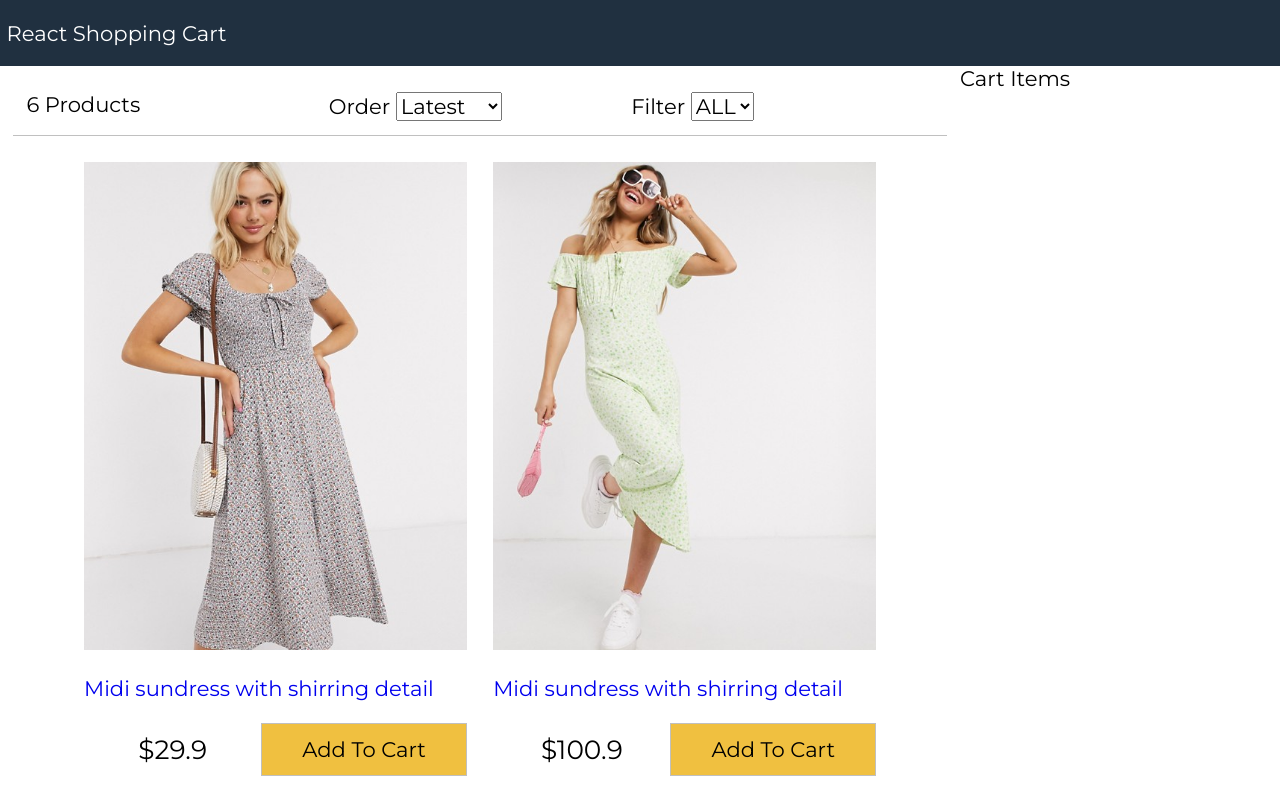
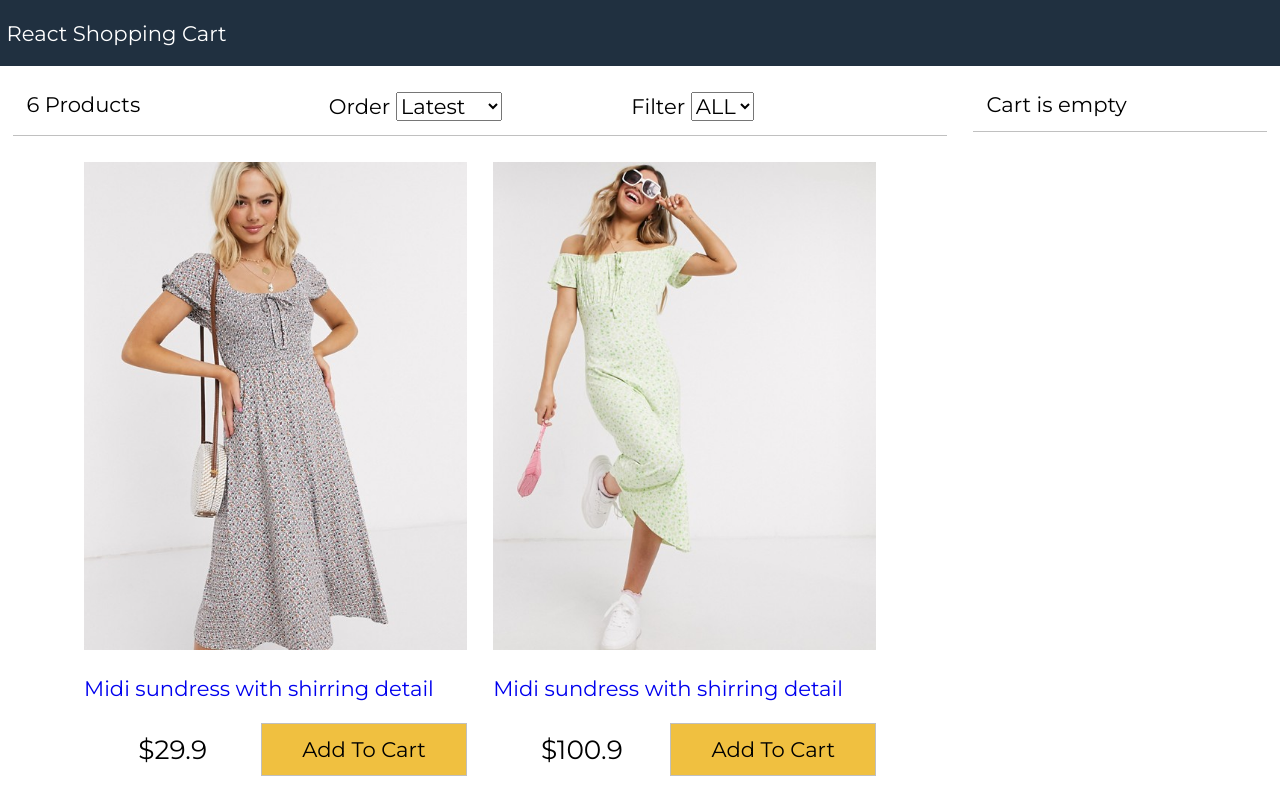
Before and after one commit to Toha777/shopping-cart, a React (Create React App) app: page / in a window 1280 px wide. Shown: the top 800 px of the page. Built offline with nearby package versions, Linux system fonts and the light colour scheme.

Commit message:
cart-component

```diff
--- a/src/App.js
+++ b/src/App.js
@@ -1,5 +1,6 @@
 // Products Component
 import {React,useState} from "react";
+import Cart from "./components/Cart";
 import Filter from "./components/Filter";
 import Products from "./components/Products";
 import data from "./data.json";
@@ -7,13 +8,32 @@
 function App() {
   const [state,setState] = useState({
     products: data.products,
+    cartItems: [],
     size: "",
     sort: ""
   });
+  const removeFromCart = product => {
+    const cartItems = state.cartItems.slice();
+    setState({...state, cartItems: cartItems.filter(x=> x._id !== product._id)});
+  }
+  const addToCart = product => {
+    const cartItems = state.cartItems.slice();
+    let alreadyInCart =false;
+    cartItems.forEach( item => {
+      if(item._id === product._id) {
+        item.count++;
+        alreadyInCart = true;
+      }
+    });
+    if(!alreadyInCart) {
+      cartItems.push({ ...product, count: 1 })
+    }
+    setState({...state, cartItems: cartItems });
+  }
   const sortProducts = event =>  {
       console.log(event.target.value);
       const sort = event.target.value;
-      setState( state => ({
+      setState( state => ({...state,
         sort: sort,
         products: state.products.slice().sort((a,b) =>(
           sort ==="lowest"?
@@ -27,9 +47,9 @@
   const filterProducts = event => {
     console.log(event.target.value);
     if(event.target.value === ""){
-      setState({size: event.target.value, products: data.products})
+      setState({...state, size: event.target.value, products: data.products})
     } else {
-    setState({
+    setState({...state,
       size: event.target.value,
       products: data.products.filter( product => product.availableSizes.indexOf(event.target.value) >= 0 )
     });
@@ -43,15 +63,21 @@
       <main>
         <div className="content">
           <div className="main">
-            <Filter count= {state.products.length}
+             <Filter
+            count= {state.products.length}
             size={state.size}
             sort={state.sort}
             filterProducts={filterProducts}
             sortProducts={sortProducts}
             ></Filter>
-            <Products products={state.products}></Products>
+            <Products products={state.products} addToCart={addToCart}></Products>
           </div>
-          <div className="sidebar">Cart Items</div>
+          <div className="sidebar">
+            <Cart
+            cartItems={state.cartItems}
+            addToCart={addToCart}
+            removeFromCart={removeFromCart}/>
+          </div>
         </div>
       </main>
       <footer>All right is reserved</footer>
--- /dev/null
+++ b/src/components/Cart.jsx
@@ -0,0 +1,43 @@
+import React from 'react'
+import formatCurrency from './utils';
+
+export default function Cart(props) {
+    const { cartItems } = props;
+    return (
+        <div>
+            { (cartItems.length === 0) ?
+                (<div className="cart cart-header">Cart is empty</div>)
+                : (<div className="cart cart-header">You have {cartItems.length} in the cart{" "}
+                   </div>)}
+            <div className="cart">
+                <ul className="cart-items">
+                    {cartItems.map(item => (
+                        <li key={item._id}>
+                            <div>
+                                <img src={item.image} alt={item.title}></img>
+                            </div>
+                            <div>{item.title}</div>
+                            <div className="right">
+                                {formatCurrency(item.price)} x {item.count} {" "}
+                                <button className="button" onClick={() => props.removeFromCart(item)}>
+                                    Remove
+                            </button>
+                            </div>
+                        </li>
+                    ))}
+                </ul>
+            </div>
+            { cartItems.length !== 0 &&
+            (<div className="cart">
+                <div className="total">
+                    <div>
+                    Total:{" "}
+                    {formatCurrency(
+                    cartItems.reduce((a, c) => a + c.price * c.count, 0))}
+                    </div>
+                    <button className="button primary">Proceed</button>
+                </div>
+            </div>)}
+        </div>
+    )
+}
--- a/src/components/Products.jsx
+++ b/src/components/Products.jsx
@@ -2,7 +2,7 @@
 import formatCurrency from "./utils";
 
 export default function Products(props) {
-    const { products } = props;
+    const { products,addToCart } = props;
     return (
         <div>
             <ul className="products">
@@ -17,7 +17,7 @@
                             </a>
                             <div className="product-price">
                                 <div>{formatCurrency(product.price)}</div>
-                                <button className="button primary">Add To Cart</button>
+                                <button onClick={()=>addToCart(product)} className="button primary">Add To Cart</button>
                             </div>
                         </div>
                     </li>
--- a/src/index.css
+++ b/src/index.css
@@ -120,3 +120,45 @@
 .filter  div {
   flex: 1;
 }
+ /* Cart */
+ .cart {
+   padding: 1rem;
+   margin: 1rem;
+   display: flex;
+ }
+ .cart-header {
+   border-bottom: 0.1rem #c0c0c0 solid;
+ }
+ .cart-items {
+   padding: 0;
+   width: 100%;
+   list-style-type: none;
+ }
+ .cart-items img {
+   width: 5rem;
+ }
+ .cart-items li {
+   display: flex;
+ }
+ .cart-items li div {
+   padding: .5rem;
+ }
+ .cart-items li div:last-child {
+   flex: 1;
+ }
+ .right {
+   text-align: right;
+ }
+ .total {
+   display: flex;
+   justify-content: space-between;
+   align-items: center;
+   width: 100%;
+ }
+ .total > div {
+   font-size: 2rem;
+ }
+ .total > div,
+ .total > button {
+   flex: 1;
+ }
```
